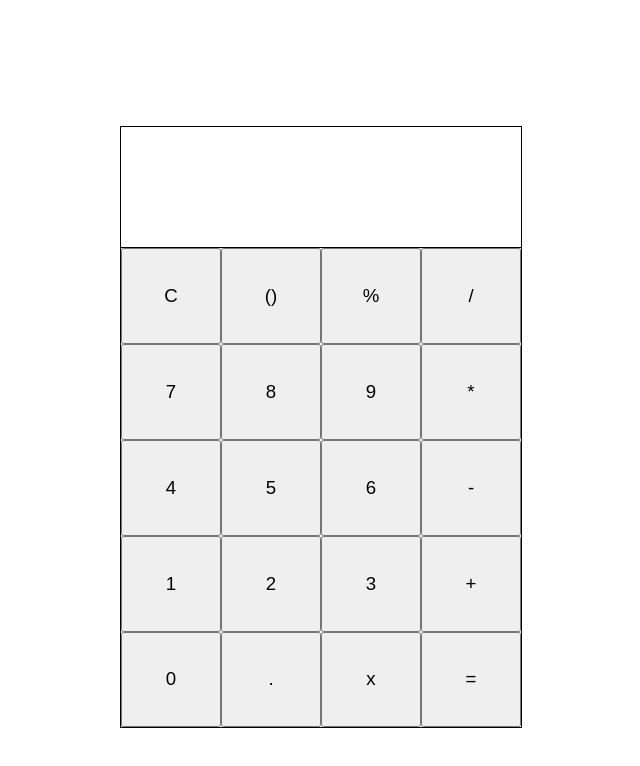
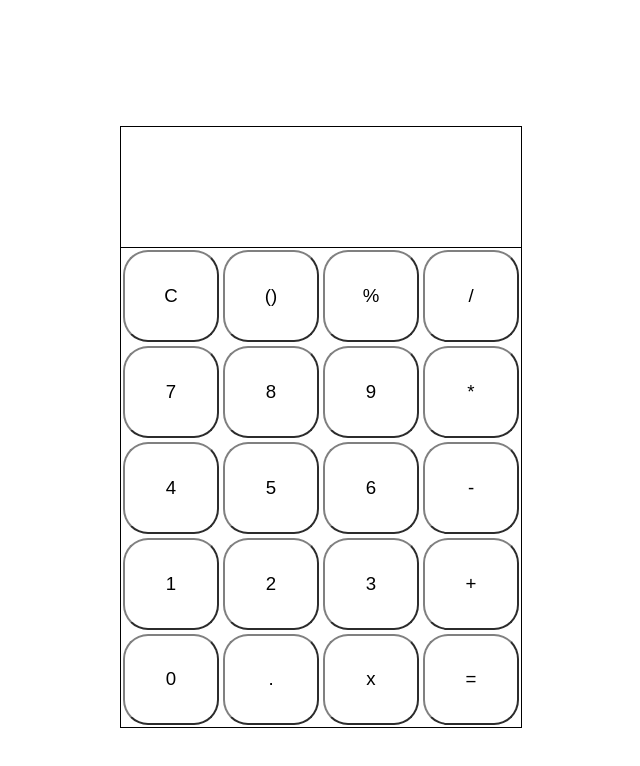
Before and after one commit to TerminatorDom77/Calculator, a plain HTML site: page index.html in a window 1280 px wide. Shown: the whole page, without its empty margins (319-959 px from the left). Drawn offline with Linux system fonts and the light colour scheme.

Commit message:
Change buttons style a little bit

```diff
--- a/script.js
+++ b/script.js
@@ -35,8 +35,8 @@ for (let row = 0; row < 5; row++){
         let button = document.createElement('button');
         button.id = buttonSymbols[row][pos];
         button.textContent = button.id;
-        button.style.flexBasis = `${25}%`;
-        button.style.fontSize = `${14}pt`
+        button.style.cssText = `flex-basis: ${96}px; font-size: ${14}pt; background-color: white;
+        border-radius: 25px; border-color: gray; border-style: outset; margin: 2px;`
         buttons.appendChild(button);
 
         if (numbers.includes(parseInt(button.id))){
--- a/styles.css
+++ b/styles.css
@@ -6,6 +6,7 @@
     display: flex;
     flex-direction: column;
     border: 1px solid black;
+    font-family: Arial, Helvetica, sans-serif;
 }
 #screen-container {
     flex-basis: 100%;
```
